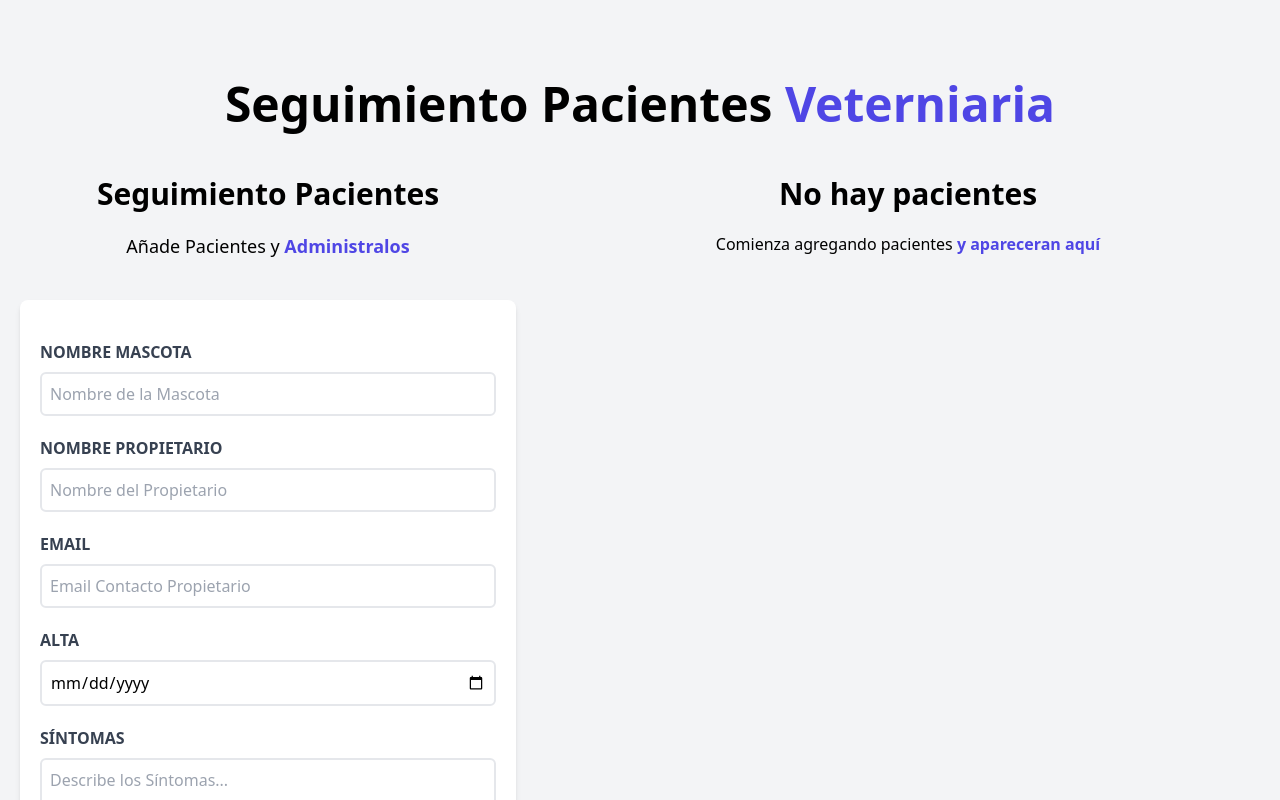
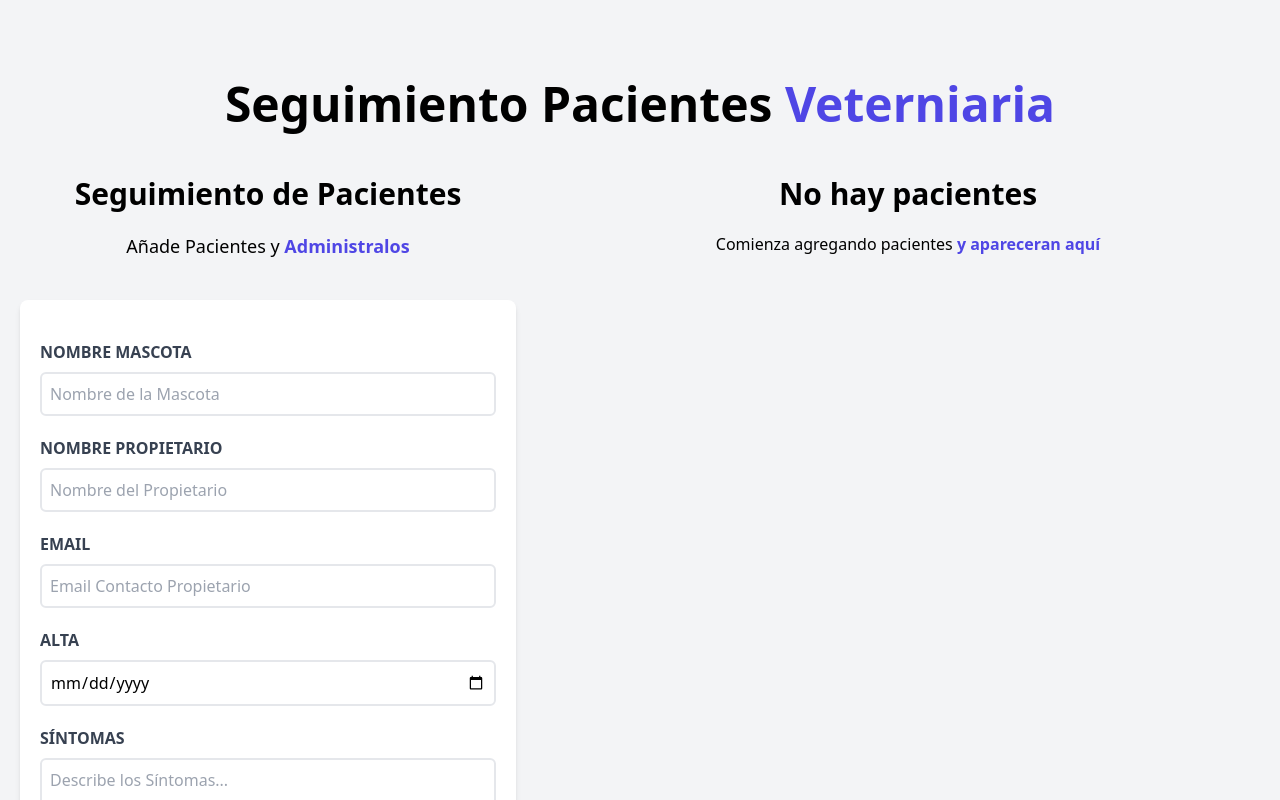
Before and after one commit to davideperez/patients_admin_react_vite, a React (Vite) app: page / in a window 1280 px wide. Shown: the top 800 px of the page. Built offline with nearby package versions, Linux system fonts and the light colour scheme; the HTML template or start-up script is replaced by a standard one.

Commit message:
Content update

```diff
--- a/src/components/Formulario.jsx
+++ b/src/components/Formulario.jsx
@@ -79,7 +79,7 @@ const Formulario = ({ pacientes, setPacientes, paciente, setPaciente }) => {
 
     return (
         <div className=" md:w-1/2 lg:w-2/5 mx-5">
-            <h2 className="font-black text-3xl text-center">Seguimiento Pacientes</h2>
+            <h2 className="font-black text-3xl text-center">Seguimiento de Pacientes</h2>
 
             <p className="text-lg mt-5 text-center mb-10">
                 Añade Pacientes y {''}
--- a/src/components/ListadoPacientes.jsx
+++ b/src/components/ListadoPacientes.jsx
@@ -14,7 +14,7 @@ const ListadoPacientes = ({pacientes, setPaciente, eliminarPaciente}) => {
 
       {pacientes && pacientes.length ? (
         <>
-          <h2 className=" font-black text-center text-3xl">Listado Pacientes</h2>
+          <h2 className=" font-black text-center text-3xl">Listado de Pacientes</h2>
           <p className="txt-xl mt-5 mb-10 text-center">
             Administra tus {''}
             <span className="text-indigo-600 font-bold">Pacientes y Citas</span>
```
